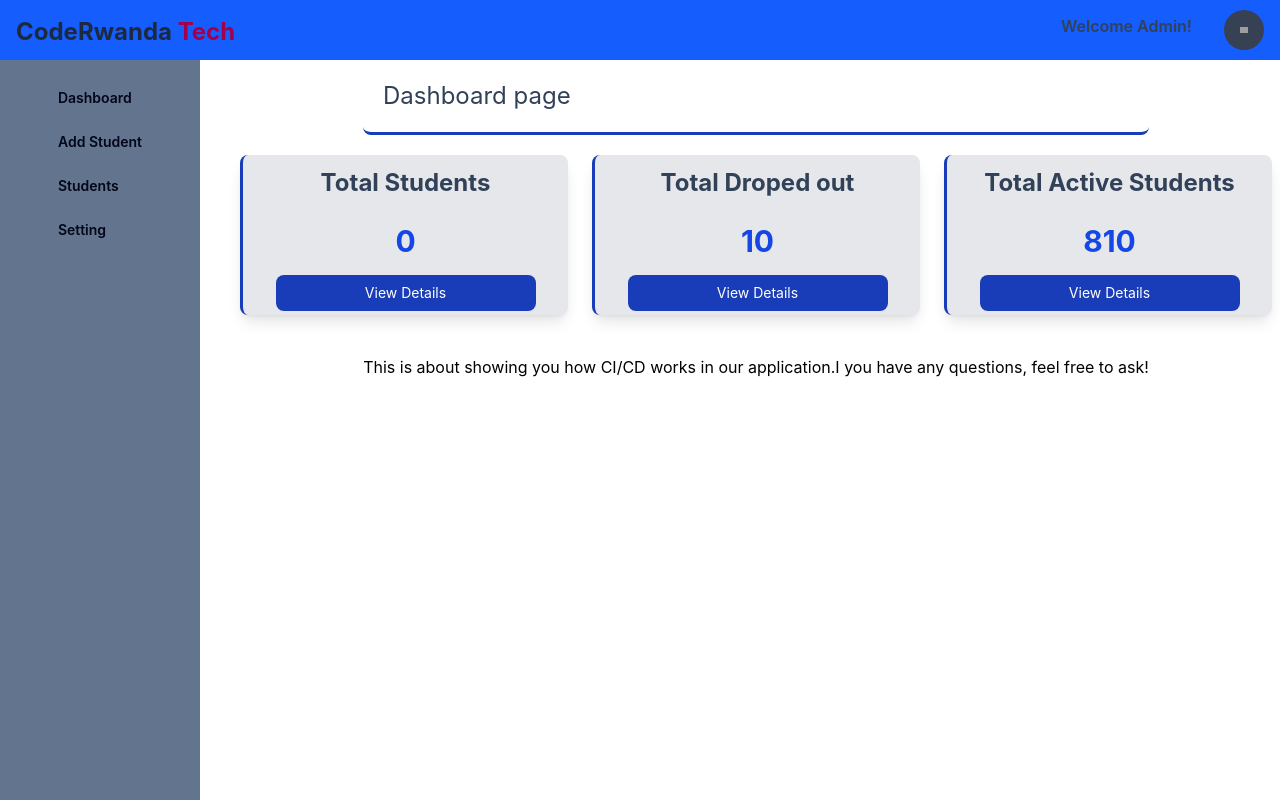
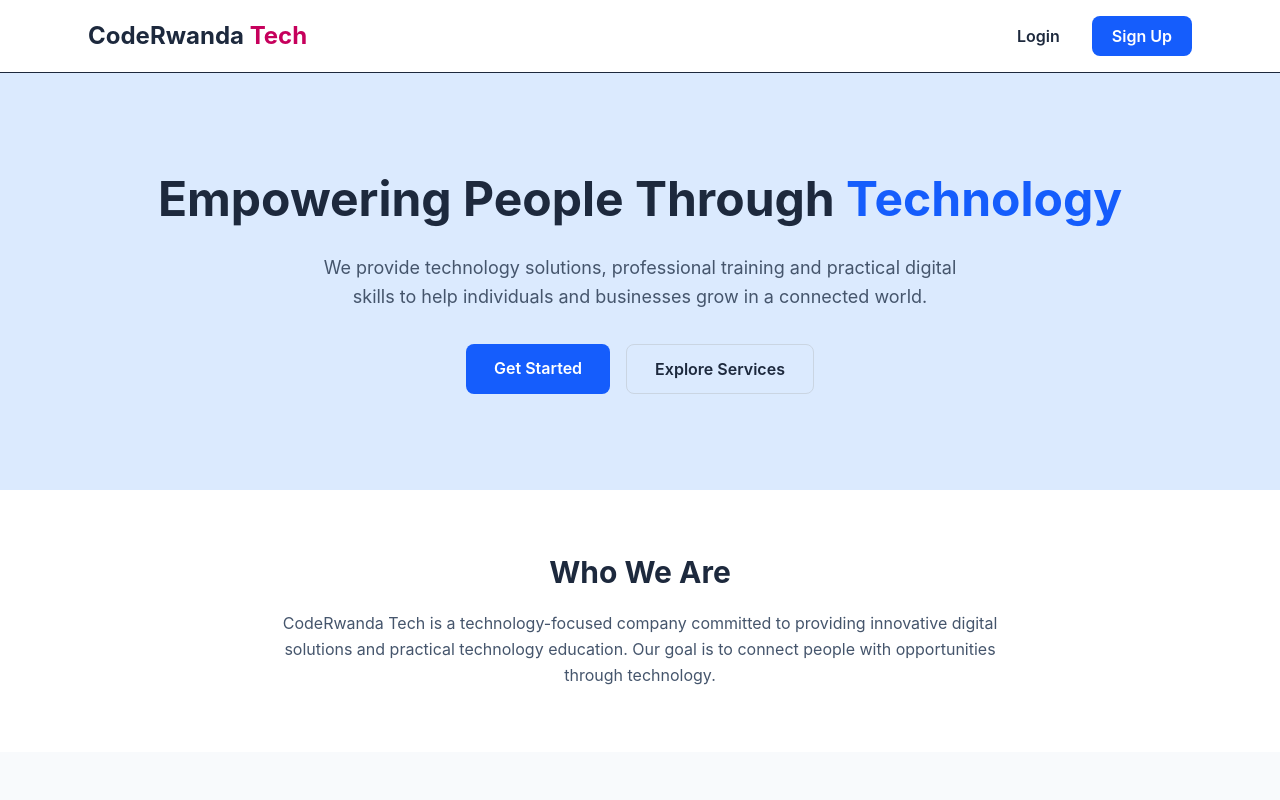
Before and after one commit to ndikubwimana12/SMS, a React (Vite) app in the folder client/: page / in a window 1280 px wide. Shown: the top 800 px of the page. Built offline with nearby package versions, Linux system fonts and the light colour scheme; no server answers; grey boxes are pictures that could not be loaded.

Commit message:
new changes

```diff
--- a/client/src/App.jsx
+++ b/client/src/App.jsx
@@ -27,8 +27,8 @@ export default function App() {
   return (
     <div>
       <Routes>
-        <Route path="home" element={<Home />} />
-        <Route path="/" element={<Layout />}>
+        <Route path="/" element={<Home />} />
+        <Route path="Dashboard" element={<Layout />}>
           <Route index element={<Dashboard students={ students} />} />
           <Route path="students" element={<Students students={students} />} />
           <Route path="addstudent" element={<AddStudent loadStudents={loadStudents} setStudents={setStudents} />} />
```
